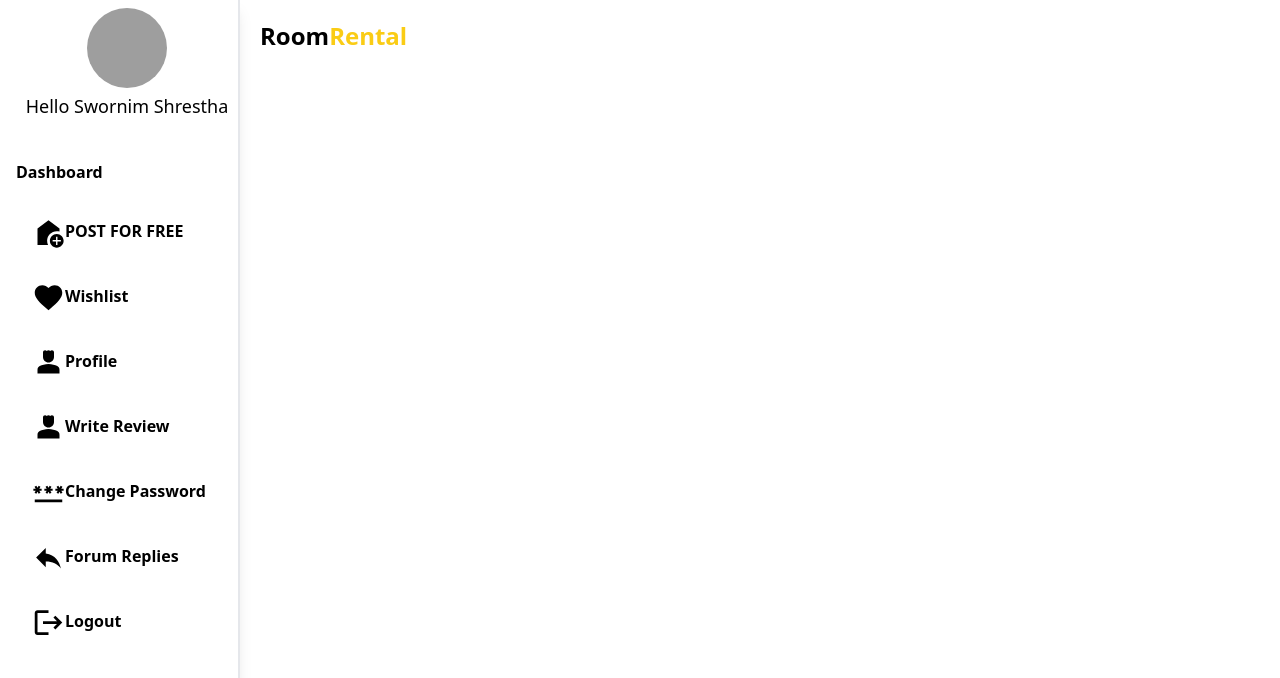
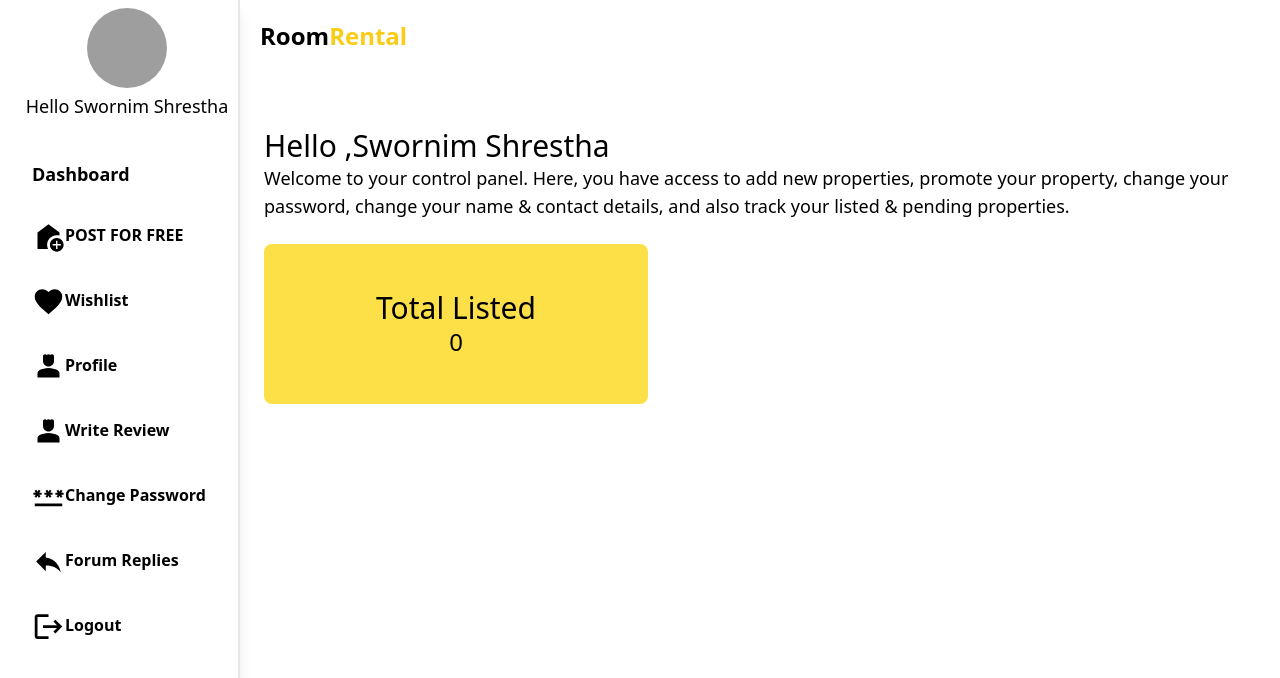
Before and after one commit to bhatta09/Room-Rental-System, a React (Vite) app: page /profile in a window 1280 px wide. Shown: the top 678 px of the page. Built offline with nearby package versions, Linux system fonts and the light colour scheme; grey boxes are pictures that could not be loaded.

Commit message:
dashboardadded

```diff
--- a/src/components/Profile/ProfileSidebar.jsx
+++ b/src/components/Profile/ProfileSidebar.jsx
@@ -57,7 +57,7 @@ const ProfileSidebar = () => {
   }, [location.search]);
 
   return (
-    <div className=" w-60 border-r-2 border-gray-200 min-h-screen  shadow-lg ">
+    <div className="w-60 min-w-[240px] border-r-2 border-gray-200 min-h-screen  shadow-lg ">
       {/* image */}
       <div className="flex flex-col justify-center items-center gap-1 mt-2 mb-10 pl-4">
         <img
@@ -69,7 +69,9 @@ const ProfileSidebar = () => {
       </div>
       {/* Dashboard */}
       <div className="pl-4">
-        <h1 className="text-base font-semibold mb-4">Dashboard</h1>
+        <Link to="/profile">
+          <h1 className=" pl-4 text-lg font-semibold mb-4  ">Dashboard</h1>
+        </Link>
         <ul>
           {sidebarData.map((data, index) => (
             <li
--- a/src/pages/Profile.jsx
+++ b/src/pages/Profile.jsx
@@ -12,13 +12,18 @@ import ChangeProfile from "../components/Profile/ChangeProfile";
 const Profile = () => {
   const location = useLocation();
   const [tab, setTab] = useState("");
+
   useEffect(() => {
-    const urlParams = new URLSearchParams(location.search); //location search is a query string
+    const urlParams = new URLSearchParams(location.search);
     const tabFromUrl = urlParams.get("tab");
-    if (tabFromUrl) {
+
+    if (location.pathname === "/profile") {
+      setTab("");
+    } else if (tabFromUrl) {
       setTab(tabFromUrl);
     }
-  }, [location.search]);
+  }, [location.pathname, location.search]);
+
   return (
     <div className="flex flex-row">
       <ProfileSidebar />
@@ -28,6 +33,21 @@ const Profile = () => {
             Room<span className="text-yellow-400">Rental</span>
           </div>
         </Link>
+        {location.pathname === "/profile" && (
+          <div className="ml-6">
+            <h1 className="text-3xl font-medium">Hello ,Swornim Shrestha</h1>
+            <p className="text-lg mb-6">
+              Welcome to your control panel. Here, you have access to add new
+              properties, promote your property, change your password, change
+              your name & contact details, and also track your listed & pending
+              properties.
+            </p>
+            <div className="w-96 h-40 bg-yellow-300 rounded-lg flex flex-col items-center justify-center">
+              <h1 className="text-3xl font-medium"> Total Listed</h1>
+              <p className="text-2xl font-medium">0</p>
+            </div>
+          </div>
+        )}
         {tab === "postforfree" && <PostForFree />}
         {tab === "changeprofile" && <ChangeProfile />}
         {tab === "forumReplies" && <ForumReplies />}
```
